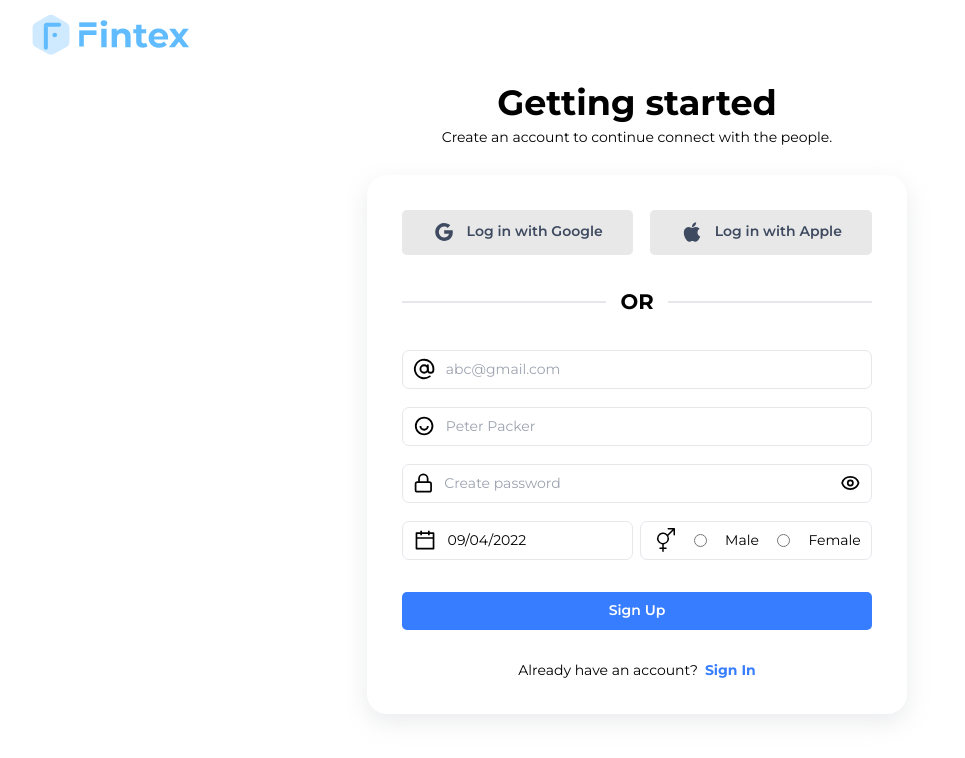
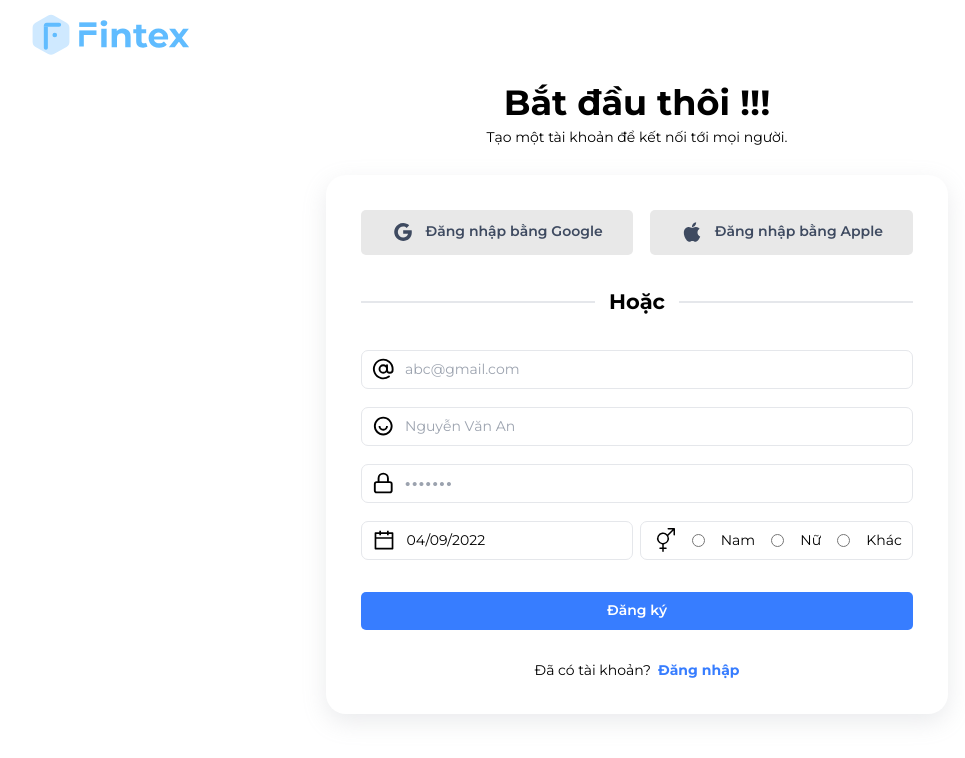
Before and after one commit to TuVoXuan/Fintex-FE, a Next.js app: page /signup in a window 1280 px wide. Shown: the top 758 px of the page, without its empty margins (3-968 px from the left). Built offline with nearby package versions, Linux system fonts and the light colour scheme; what tailwindcss-ripple would draw is missing.

Commit message:
feat: make button component

```diff
--- /dev/null
+++ b/components/button/button.tsx
@@ -0,0 +1,27 @@
+interface Props {
+    icon?: JSX.Element;
+    title: string;
+    color: 'primary' | 'secondary' | 'secondary-light';
+    typeBtn?: 'button' | 'submit';
+    form?: string;
+}
+
+export const Button = ({ icon, title, color, typeBtn = 'button', form }: Props) => {
+    const colorButton = () => {
+        switch (color) {
+            case 'primary':
+                return 'btn-primary ripple-bg-primary-80';
+            case 'secondary-light':
+                return 'bg-secondary-20 ripple-bg-secondary-20 text-secondary-80';
+            default:
+                return 'btn-primary ripple-bg-primary-80';
+        }
+    };
+
+    return (
+        <button className={`btn ${colorButton()} ${icon ? 'justify-between' : 'w-full'}`} type={typeBtn} form={form}>
+            {icon && icon}
+            {title}
+        </button>
+    );
+};
--- a/components/index.ts
+++ b/components/index.ts
@@ -1,2 +1,3 @@
 export * from './box-shadow/box-shadow';
 export * from './input/input';
+export * from './button/button';
--- a/pages/signup.tsx
+++ b/pages/signup.tsx
@@ -8,9 +8,33 @@ import { useState } from 'react';
 import DatePicker from 'react-datepicker';
 import 'react-datepicker/dist/react-datepicker.css';
 import Image from 'next/image';
+import { BoxShadow, Button, Input } from '../components';
+import { useForm } from 'react-hook-form';
+
+interface BaseInfo {
+    name: string;
+    birthday: Date;
+    gender: 'male' | 'female' | 'other';
+    email: string;
+    password: string;
+}
 
 const Signup: NextPage = () => {
     const [birthday, setBirthday] = useState<Date>(new Date());
+    const {
+        register,
+        formState: { errors },
+        handleSubmit,
+        setValue,
+    } = useForm<BaseInfo>({
+        defaultValues: {
+            birthday: new Date(),
+        },
+    });
+
+    const onSubmit = (data: any) => {
+        console.log(data);
+    };
 
     return (
         <section className="px-4 pt-4 pb-10 space-y-6">
@@ -25,75 +49,134 @@ const Signup: NextPage = () => {
             <div className="flex items-center justify-center h-full">
                 <div className="space-y-8">
                     <div className="text-center">
-                        <h1>Getting started</h1>
-                        <p>Create an account to continue connect with the people.</p>
+                        <h1>Bắt đầu thôi !!!</h1>
+                        <p>Tạo một tài khoản để kết nối tới mọi người.</p>
                     </div>
-                    <div className="p-10 bg-white shadow-light rounded-[20px] space-y-9">
+                    <BoxShadow>
                         <div className="flex gap-5">
-                            <button className="btn bg-secondary-20 text-secondary-80 ripple-bg-secondary-20">
-                                <AiOutlineGoogle size={24} />
-                                Log in with Google
-                            </button>
-                            <button className="btn bg-secondary-20 text-secondary-80 ripple-bg-secondary-20">
-                                <AiFillApple size={24} />
-                                Log in with Apple
-                            </button>
+                            <Button
+                                icon={<AiOutlineGoogle size={24} />}
+                                title="Đăng nhập bằng Google"
+                                color="secondary-light"
+                            />
+                            <Button
+                                icon={<AiFillApple size={24} />}
+                                title="Đăng nhập bằng Apple"
+                                color="secondary-light"
+                            />
                         </div>
                         <div className="flex items-center gap-4">
                             <div className="w-full h-0 border-t-2" />
-                            <h3>OR</h3>
+                            <h3>Hoặc</h3>
                             <div className="w-full h-0 border-t-2" />
                         </div>
-                        <div className="space-y-5">
-                            <div className="border flex items-center bg-white px-[10px] gap-3 rounded-lg focus-within:border-secondary-30 ">
-                                <FiAtSign size={24} className="font-normal" />
-                                <input
+                        <form className="space-y-5" id="base-info" onSubmit={handleSubmit(onSubmit)}>
+                            <Input
+                                icon={<FiAtSign size={24} className="font-normal" />}
                                 type="email"
                                 placeholder="abc@gmail.com"
-                                    className="w-full py-[10px] focus:outline-none"
+                                name="email"
+                                register={register}
+                                options={{
+                                    required: {
+                                        value: true,
+                                        message: 'Vui lòng nhập email.',
+                                    },
+                                }}
+                                errors={errors.email?.message}
                             />
-                            </div>
-                            <div className="border flex items-center bg-white px-[10px] gap-3 rounded-lg focus-within:border-secondary-30 ">
-                                <RiUserSmileLine size={24} className="font-normal" />
-                                <input
+
+                            <Input
+                                icon={<RiUserSmileLine size={24} className="font-normal" />}
                                 type="text"
-                                    placeholder="Peter Packer"
-                                    className="w-full py-[10px] focus:outline-none"
+                                placeholder="Nguyễn Văn An"
+                                name="name"
+                                register={register}
+                                options={{
+                                    required: {
+                                        value: true,
+                                        message: 'Vui lòng nhập họ và tên của bạn.',
+                                    },
+                                    maxLength: {
+                                        value: 30,
+                                        message: 'Họ và tên chứa tối đa 30 kí tự.',
+                                    },
+                                }}
+                                errors={errors.name?.message}
                             />
-                            </div>
-                            <div className="border flex items-center bg-white px-[10px] gap-3 rounded-lg focus-within:border-secondary-30">
-                                <FiLock size={24} />
-                                <input
-                                    type="password"
-                                    placeholder="Create password"
-                                    className="w-full py-[10px] focus:outline-none"
+
+                            <Input
+                                icon={<FiLock size={24} />}
+                                placeholder={'•••••••'}
+                                type={'password'}
+                                name={'password'}
+                                register={register}
+                                options={{
+                                    required: { value: true, message: 'Vui lòng nhập password' },
+                                    maxLength: { value: 20, message: 'Mật khẩu chứa không quá 20 kí tự' },
+                                    pattern: {
+                                        value: /^(?=.*[A-Za-z])(?=.*\d)(?=.*[@$!%*#?&])[A-Za-z\d@$!%*#?&]{8,}$/,
+                                        message: 'Mật khẩu phải chứa ít nhất 8 kí tự gồm chữ cái, số và kí tự đặc biệt',
+                                    },
+                                }}
+                                errors={errors.password?.message}
                             />
-                                <HiOutlineEye size={24} />
-                            </div>
-                            <div className="flex gap-2">
+
+                            <div className="grid grid-cols-2 gap-2">
                                 <div className="w-full border flex items-center bg-white px-[10px] gap-3 rounded-lg focus-within:border-secondary-30">
                                     <AiOutlineCalendar size={24} />
                                     <DatePicker
+                                        {...register('birthday', {
+                                            required: { value: true, message: 'Vui lòng chọn ngày sinh.' },
+                                        })}
+                                        dateFormat="dd/MM/yyyy"
                                         className="w-full py-[10px] focus:outline-none"
                                         selected={birthday}
-                                        onChange={(date: Date) => setBirthday(date)}
+                                        onChange={(date: Date) => {
+                                            setValue('birthday', date), setBirthday(date);
+                                        }}
                                     />
                                 </div>
                                 <div className="w-full border flex items-center justify-between bg-white px-[10px] gap-3 rounded-lg focus-within:border-secondary-30">
                                     <BsGenderAmbiguous size={24} />
-                                    <input type="radio" name="gender" id="gender" />
-                                    <label htmlFor="gender">Male</label>
-                                    <input type="radio" name="gender" id="gender" />
-                                    <label htmlFor="gender">Female</label>
+                                    <input
+                                        {...register('gender', {
+                                            required: { value: true, message: 'Vui lòng chọn giới tính' },
+                                        })}
+                                        type="radio"
+                                        name="gender"
+                                        value="male"
+                                    />
+                                    <label htmlFor="gender">Nam</label>
+                                    <input
+                                        {...register('gender', {
+                                            required: { value: true, message: 'Vui lòng chọn giới tính' },
+                                        })}
+                                        type="radio"
+                                        name="gender"
+                                        value="female"
+                                    />
+                                    <label htmlFor="gender">Nữ</label>
+                                    <input
+                                        {...register('gender', {
+                                            required: { value: true, message: 'Vui lòng chọn giới tính' },
+                                        })}
+                                        type="radio"
+                                        name="gender"
+                                        value="other"
+                                    />
+                                    <label htmlFor="gender">Khác</label>
                                 </div>
+                                {errors.birthday?.message && <p className="text-red-500">{errors.birthday?.message}</p>}
+                                {errors.gender?.message && <p className="text-red-500">{errors.gender?.message}</p>}
                             </div>
+                        </form>
+                        <Button title="Đăng ký" color="primary" form="base-info" typeBtn="submit" />
+                        <div className="flex items-center justify-center gap-2">
+                            <p>Đã có tài khoản?</p>
+                            <button className="font-bold text-primary-80 ">Đăng nhập</button>
                         </div>
-                        <button className="w-full btn btn-primary ripple-bg-primary-80">Sign Up</button>
-                        <div className="flex items-center justify-center gap-2">
-                            <p>Already have an account?</p>
-                            <button className="font-bold text-primary-80 ">Sign In</button>
-                        </div>
-                    </div>
+                    </BoxShadow>
                 </div>
             </div>
         </section>
```
Also changed, not shown: pages/index.tsx (+13 -2 lines). Lines whose indentation alone changed are shown as unchanged.
